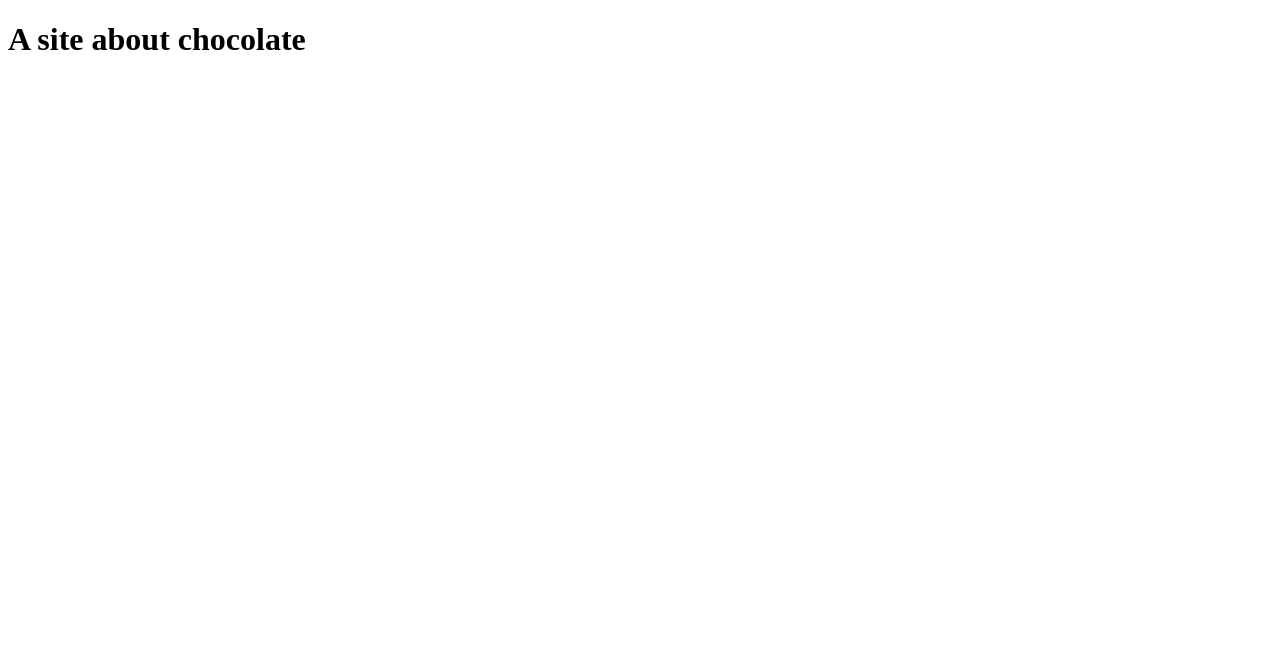
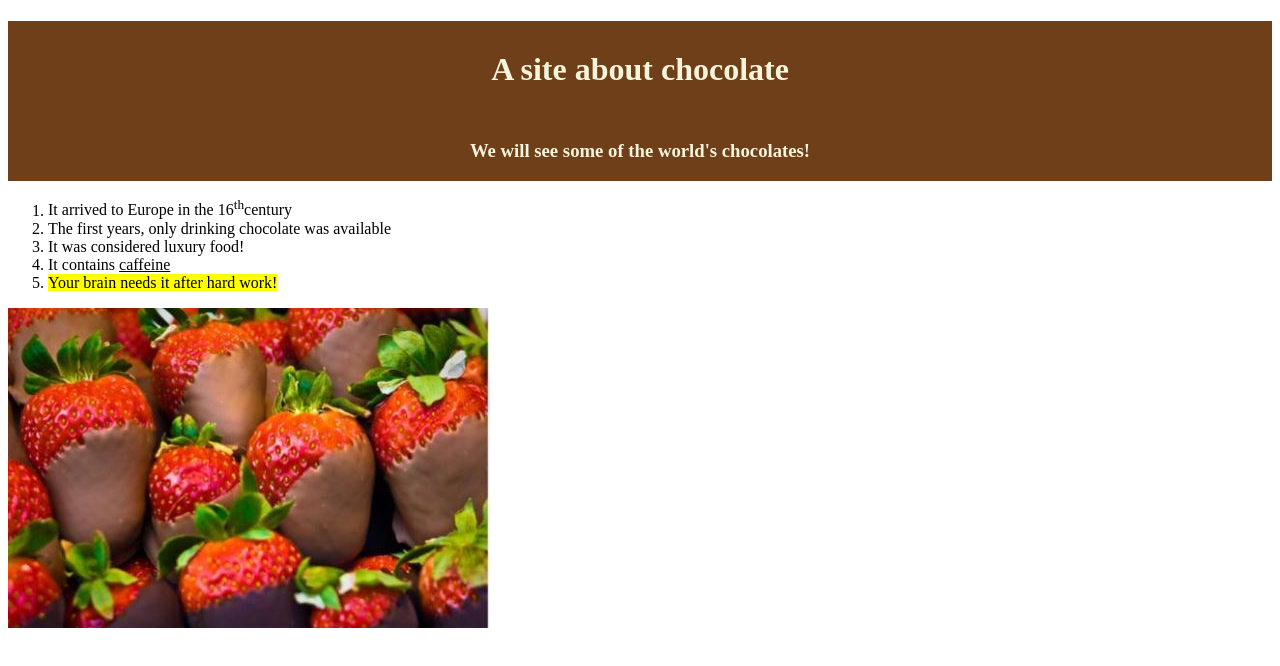
Before and after one commit to GeorgiaDemiri/georgiademiri, a plain HTML site: page index.html in a window 1280 px wide. Drawn offline with Linux system fonts and the light colour scheme.

Commit message:
Introduction to WEB tools Assignment 1

```diff
--- a/CSS/mystyles.css
+++ b/CSS/mystyles.css
@@ -8,3 +8,4 @@
     text-align: center;
     padding-top: 30px;
 }
+.yellow{background-color:yellow;}
--- a/index.html
+++ b/index.html
@@ -1,13 +1,32 @@
 <!DOCTYPE html>
 <html lang="en">
+
 <head>
     <meta charset="UTF-8">
     <meta name="viewport" content="width=device-width, initial-scale=1.0">
     <meta http-equiv="X-UA-Compatible" content="ie=edge">
-    <link rel = "stylesheet" type = "text/css" href ="css/mystyles.css">
+    <link rel="stylesheet" type="text/css" href="CSS/mystyles.css">
+
     <title>Choco home</title>
 </head>
+
 <body>
-    <h1>A site about chocolate</h1>
+
+    <div class="jumbotron h1,h3" class="jumbotron">
+        <h1>A site about chocolate</h1>
+        <h3>We will see some of the world's chocolates!</h3>
+    </div>
+    </div>
+    <ol>
+        <li> It arrived to Europe in the 16<sup>th</sup>century</li>
+        <li> The first years, only drinking chocolate was available</li>
+        <li> It was considered luxury food!</li>
+        <li> It contains <u>caffeine</u></li>
+        <li> <span class="yellow">Your brain needs it after hard work!</span></li>
+    </ol>
+
+
+    <a href="https://en.wikipedia.org/wiki/Chocolate"> <img src="Images/chocolatethings.jpg" alt = "Chocolate" title="Chocolate Image">
 </body>
+
 </html>
```
Also changed, not shown: Images/chocolatethings.jpg (added).
